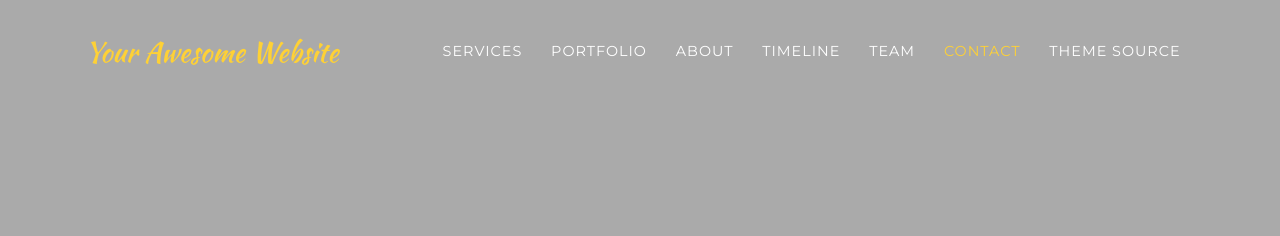
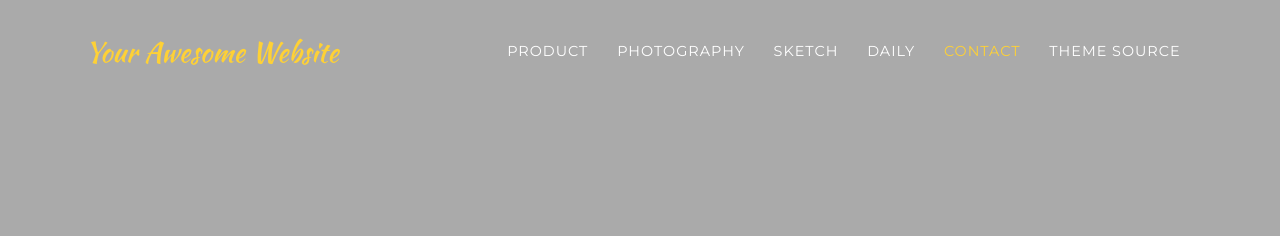
Before and after one commit to FxHaw/fxhaw.github.io, a Jekyll site: the page built from index.md, in a window 1280 px wide. Shown: the top 236 px of the page. Built offline with Jekyll 4.4.1, drawn with Linux system fonts in a browser that asks for light colours; some web fonts are replaced.

Commit message:
Update navigation.yml

```diff
--- a/_data/navigation.yml
+++ b/_data/navigation.yml
@@ -11,17 +11,15 @@
 # -----------------
 en: &DEFAULT_EN
   nav:
-    - title: "Services"
-      section: services
-    - title: "Portfolio"
-      section: portfolio
-    - title: "About"
-      section: about
-    - title: "Timeline"
-      section: timeline
-    - title: "Team"
-      section: team
-    - title: "Contact"
+    - title: "PRODUCT"
+      section: product
+    - title: "PHOTOGRAPHY"
+      section: photography
+    - title: "SKETCH"
+      section: sketch
+    - title: "DAILY"
+      section: daily
+    - title: "CONTACT"
       section: contact
     - title: "Theme Source"
       url: https://github.com/raviriley/agency-jekyll-theme/
```
